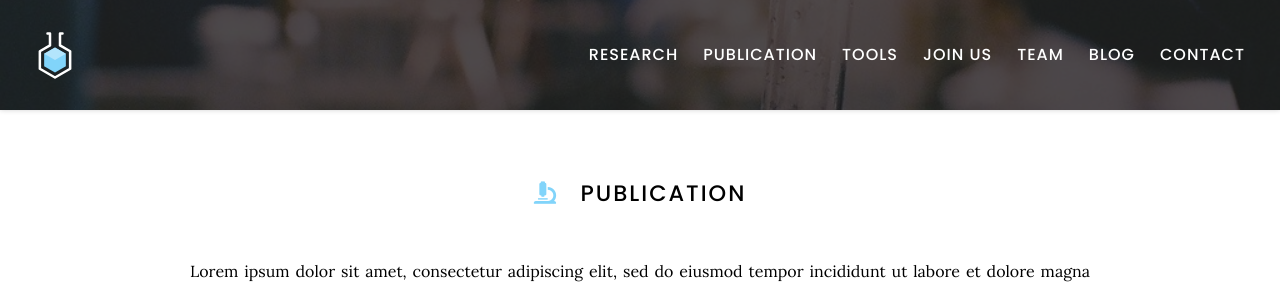
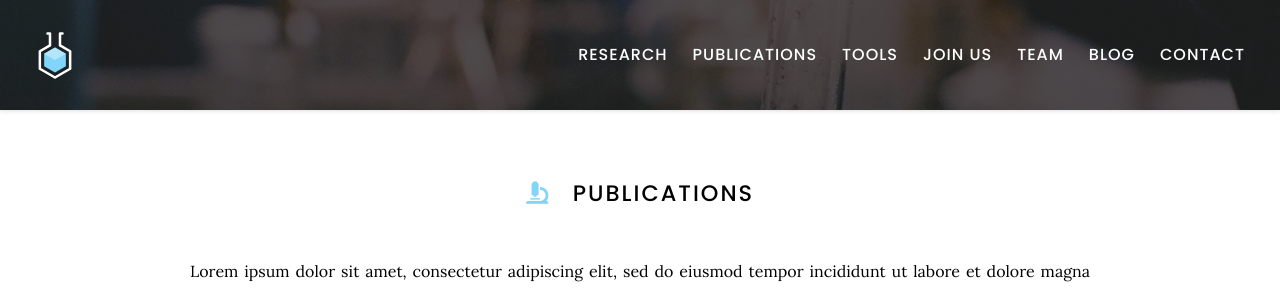
Before and after one commit to wmeng1018/Chen-lab-website, a Jekyll site: the page built from publication/index.md, in a window 1280 px wide. Shown: the top 292 px of the page. Built offline with Jekyll 4.4.1, drawn with Linux system fonts in a browser that asks for light colours.

Commit message:
Update index.md

```diff
--- a/publication/index.md
+++ b/publication/index.md
@@ -1,11 +1,11 @@
 ---
-title: Publication
+title: Publications
 nav:
   order: 1
-  tooltip: Publication
+  tooltip: Published Works
 ---
 
-# <i class="fas fa-microscope"></i>Publication
+# <i class="fas fa-microscope"></i>Publications
 
 Lorem ipsum dolor sit amet, consectetur adipiscing elit, sed do eiusmod tempor incididunt ut labore et dolore magna aliqua.
 Ut enim ad minim veniam, quis nostrud exercitation ullamco laboris nisi ut aliquip ex ea commodo consequat.
```
